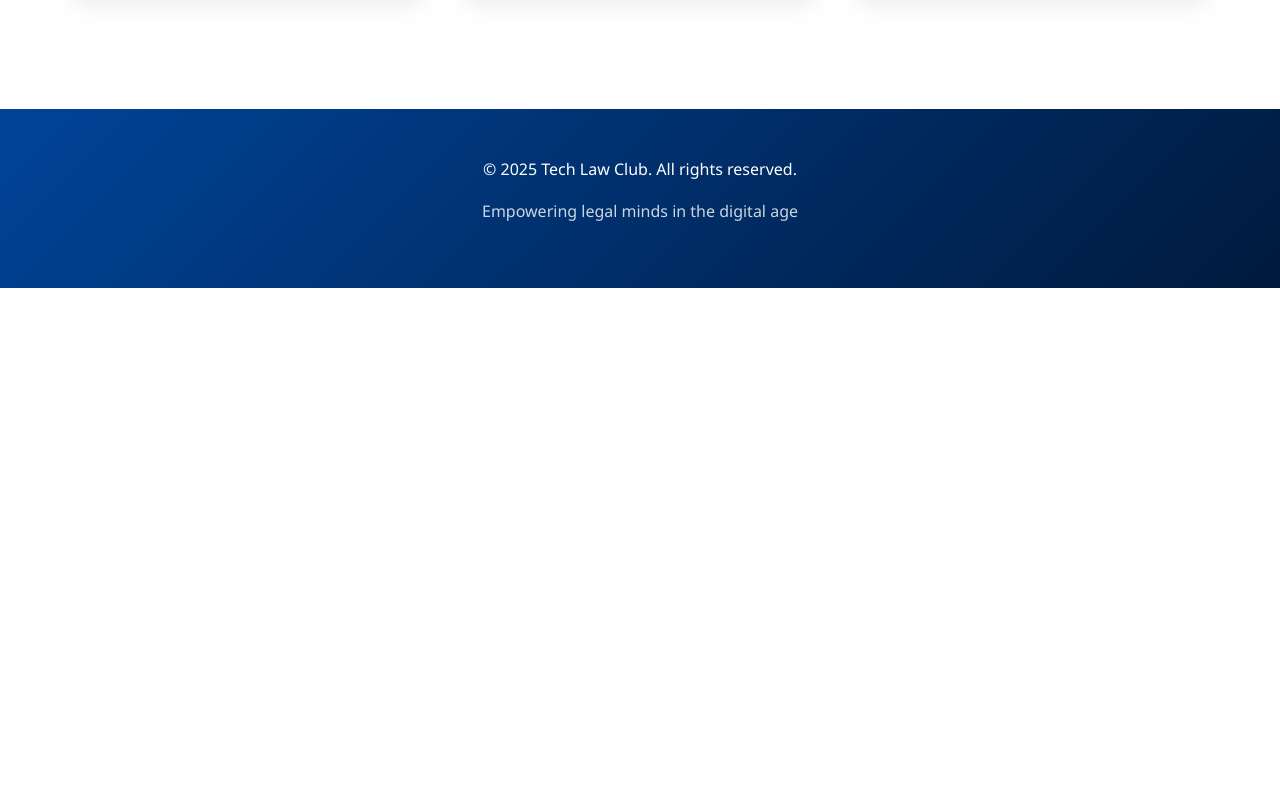
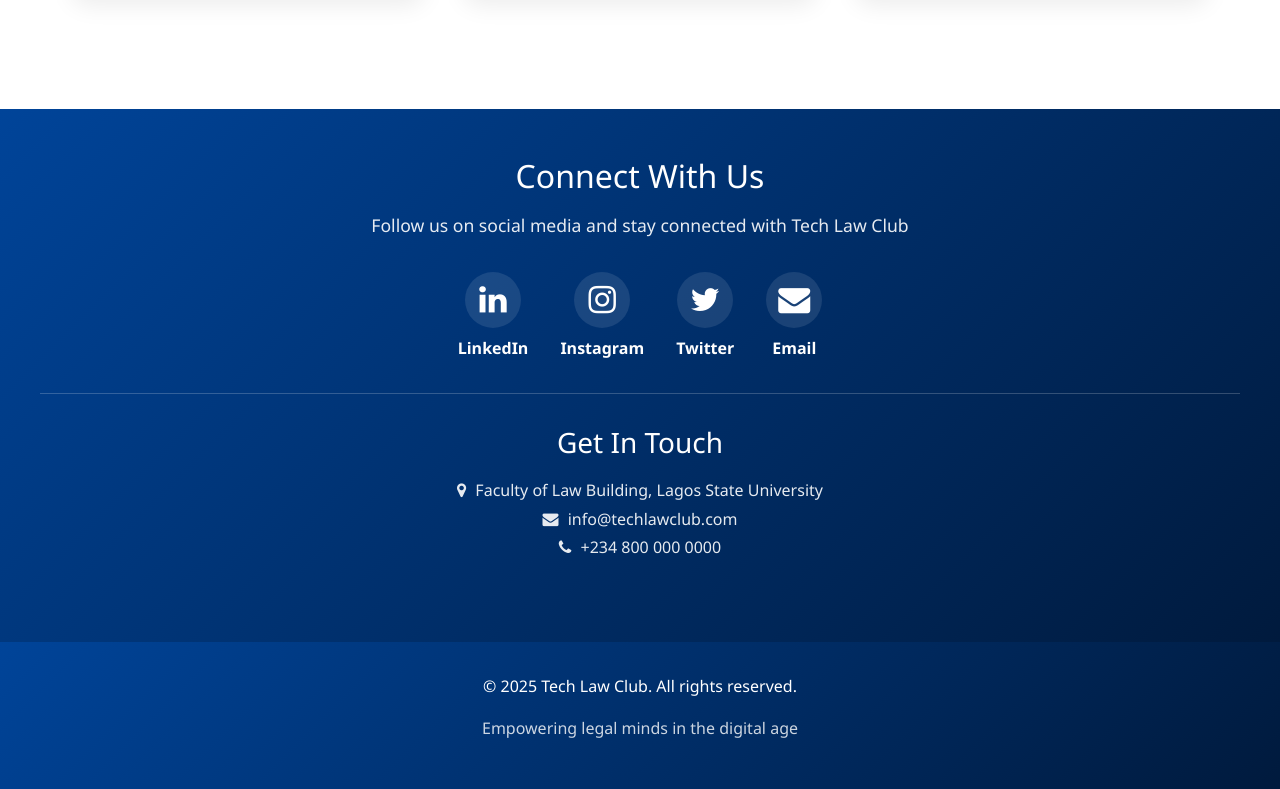
Before and after one commit to BIBIREDAVID/Tech-Law-club, a plain HTML site: page blog.html in a window 1280 px wide. Shown: the part 1233-2022 px from the top of the page. Before the commit the page ends 1521 px from the top, so only its background shows below. Drawn offline with Linux system fonts and the light colour scheme.

Commit message:
updated more functionaalities

```diff
--- a/blog.html
+++ b/blog.html
@@ -21,12 +21,28 @@
             --white: #ffffff;
             --light-gray: #f5f5f5;
             --text-gray: #333333;
+            --bg-color: #ffffff;
+            --card-bg: #ffffff;
+        }
+
+        /* Auto Dark Mode Support */
+        @media (prefers-color-scheme: dark) {
+            :root {
+                --white: #1a1a1a;
+                --light-gray: #2d2d2d;
+                --text-gray: #e0e0e0;
+                --bg-color: #121212;
+                --card-bg: #1e1e1e;
+                --primary-blue: #5da3ff;
+                --dark-blue: #4d94ff;
+            }
         }
 
         body {
             font-family: 'Segoe UI', Tahoma, Geneva, Verdana, sans-serif;
             line-height: 1.6;
             color: var(--text-gray);
+            background: var(--bg-color);
         }
 
         @keyframes fadeInUp {
@@ -48,12 +64,18 @@
         header {
             background: rgba(0, 68, 153, 0.95);
             backdrop-filter: blur(10px);
-            color: var(--white);
+            color: #ffffff;
             padding: 1rem 0;
             box-shadow: 0 4px 20px rgba(0,0,0,0.15);
             position: sticky;
             top: 0;
             z-index: 1000;
+        }
+
+        @media (prefers-color-scheme: dark) {
+            header {
+                background: rgba(29, 29, 29, 0.95);
+            }
         }
 
         nav {
@@ -81,7 +103,7 @@
         }
 
         .nav-links a {
-            color: var(--white);
+            color: #ffffff;
             text-decoration: none;
             transition: all 0.3s;
             position: relative;
@@ -118,16 +140,22 @@
         .hamburger span {
             width: 25px;
             height: 3px;
-            background: var(--white);
+            background: #ffffff;
             border-radius: 3px;
             transition: all 0.3s ease;
         }
 
         .page-header {
             background: linear-gradient(135deg, #0066cc, #004499);
-            color: var(--white);
+            color: #ffffff;
             padding: 3rem 2rem;
             text-align: center;
+        }
+
+        @media (prefers-color-scheme: dark) {
+            .page-header {
+                background: linear-gradient(135deg, #1a3a5c, #0d2438);
+            }
         }
 
         .page-header h1 {
@@ -153,7 +181,7 @@
         .filter-btn {
             padding: 0.7rem 1.5rem;
             border: 2px solid var(--primary-blue);
-            background: var(--white);
+            background: var(--card-bg);
             color: var(--primary-blue);
             border-radius: 25px;
             cursor: pointer;
@@ -164,7 +192,7 @@
 
         .filter-btn.active {
             background: linear-gradient(135deg, var(--primary-blue), var(--light-blue));
-            color: var(--white);
+            color: #ffffff;
             transform: scale(1.05);
             box-shadow: 0 4px 15px rgba(0,102,204,0.3);
         }
@@ -180,12 +208,18 @@
         }
 
         .blog-card {
-            background: var(--white);
+            background: var(--card-bg);
             border-radius: 15px;
             box-shadow: 0 8px 25px rgba(0,0,0,0.08);
             overflow: hidden;
             transition: all 0.4s cubic-bezier(0.4, 0, 0.2, 1);
             position: relative;
+        }
+
+        @media (prefers-color-scheme: dark) {
+            .blog-card {
+                box-shadow: 0 8px 25px rgba(0,0,0,0.5);
+            }
         }
 
         .blog-card::before {
@@ -235,7 +269,7 @@
         .blog-category {
             display: inline-block;
             background: linear-gradient(135deg, var(--primary-blue), var(--light-blue));
-            color: var(--white);
+            color: #ffffff;
             padding: 0.3rem 0.8rem;
             border-radius: 15px;
             font-size: 0.8rem;
@@ -259,16 +293,121 @@
 
         .btn:hover {
             background: var(--primary-blue);
-            color: var(--white);
+            color: #ffffff;
             transform: translateY(-2px);
+        }
+
+        /* Connect With Us Footer Section */
+        .connect-footer {
+            background: linear-gradient(135deg, var(--dark-blue), #001a3d);
+            color: #ffffff;
+            padding: 3rem 2rem;
+            margin-top: 4rem;
+        }
+
+        @media (prefers-color-scheme: dark) {
+            .connect-footer {
+                background: linear-gradient(135deg, #1a1a1a, #000000);
+            }
+        }
+
+        .connect-container {
+            max-width: 1200px;
+            margin: 0 auto;
+            text-align: center;
+        }
+
+        .connect-footer h2 {
+            font-size: 2rem;
+            margin-bottom: 1rem;
+            color: #ffffff;
+        }
+
+        .connect-footer p {
+            font-size: 1.1rem;
+            margin-bottom: 2rem;
+            opacity: 0.9;
+        }
+
+        .social-links {
+            display: flex;
+            justify-content: center;
+            gap: 2rem;
+            flex-wrap: wrap;
+            margin-bottom: 2rem;
+        }
+
+        .social-link {
+            display: flex;
+            flex-direction: column;
+            align-items: center;
+            gap: 0.5rem;
+            text-decoration: none;
+            color: #ffffff;
+            transition: all 0.3s;
+        }
+
+        .social-link:hover {
+            transform: translateY(-5px);
+        }
+
+        .social-icon {
+            display: flex;
+            justify-content: center;
+            align-items: center;
+            width: 3.5rem;
+            height: 3.5rem;
+            border-radius: 50%;
+            background: rgba(255,255,255,0.1);
+            transition: all 0.3s;
+        }
+
+        .social-icon i {
+            font-size: 2rem;
+            color: #ffffff;
+        }
+
+        .social-link:hover .social-icon {
+            background: #ffffff;
+            transform: scale(1.1);
+        }
+
+        .social-link:hover .social-icon i {
+            color: var(--primary-blue);
+        }
+
+        .social-label {
+            font-weight: 600;
+            color: #ffffff;
+        }
+
+        .contact-info {
+            margin-top: 2rem;
+            padding-top: 2rem;
+            border-top: 1px solid rgba(255,255,255,0.2);
+        }
+
+        .contact-info h3 {
+            margin-bottom: 1rem;
+            color: #ffffff;
+        }
+
+        .contact-info p {
+            font-size: 1rem;
+            line-height: 1.8;
         }
 
         footer {
             background: linear-gradient(135deg, var(--dark-blue), #001a3d);
-            color: var(--white);
+            color: #ffffff;
             text-align: center;
-            padding: 3rem 2rem;
-            margin-top: 4rem;
+            padding: 2rem;
+        }
+
+        @media (prefers-color-scheme: dark) {
+            footer {
+                background: linear-gradient(135deg, #0d0d0d, #000000);
+            }
         }
 
         footer p {
@@ -297,6 +436,12 @@
                 gap: 0;
                 transition: right 0.4s ease;
                 box-shadow: -5px 0 15px rgba(0,0,0,0.3);
+            }
+
+            @media (prefers-color-scheme: dark) {
+                .nav-links {
+                    background: rgba(29, 29, 29, 0.98);
+                }
             }
 
             .nav-links.active {
@@ -329,43 +474,18 @@
             .container {
                 padding: 2rem 1rem;
             }
+
+            .social-links {
+                gap: 1rem;
             }
-        /* MOBILE OVERFLOW FIX */
+        }
+
         html, body {
             overflow-x: hidden;
             width: 100%;
             max-width: 100vw;
             margin: 0;
             padding: 0;
-}
-
-* {
-    box-sizing: border-box;
-}
-
-@media (max-width: 768px) {
-    .container,
-    .hero,
-    .page-header,
-    nav,
-    footer {
-        width: 100%;
-        max-width: 100vw;
-        padding-left: 1rem;
-        padding-right: 1rem;
-        box-sizing: border-box;
-    }
-
-    .hero::before,
-    .hero::after {
-        width: 250px;
-        height: 250px;
-    }
-
-    h1, h2, h3 {
-        word-wrap: break-word;
-        overflow-wrap: break-word;
-    }
         }
     </style>
 </head>
@@ -383,7 +503,7 @@
                 <li><a href="blog.html" class="active">Blog</a></li>
                 <li><a href="resources.html">Resources</a></li>
                 <li><a href="chatbot.html">Chatbot</a></li>
-                <li><a href=".people.html">People</a></li>
+                <li><a href="people.html">People</a></li>
             </ul>
         </nav>
     </header>
@@ -404,13 +524,59 @@
         <div id="blogGrid" class="blog-grid"></div>
     </div>
 
+    <!-- Connect With Us Footer -->
+    <div class="connect-footer">
+        <div class="connect-container">
+            <h2>Connect With Us</h2>
+            <p>Follow us on social media and stay connected with Tech Law Club</p>
+
+            <div class="social-links">
+                <a href="https://www.linkedin.com/company/techlawclub" target="_blank" class="social-link">
+                    <div class="social-icon">
+                        <i class="fa fa-linkedin"></i>
+                    </div>
+                    <span class="social-label">LinkedIn</span>
+                </a>
+
+                <a href="https://www.instagram.com/techlawclub" target="_blank" class="social-link">
+                    <div class="social-icon">
+                        <i class="fa fa-instagram"></i>
+                    </div>
+                    <span class="social-label">Instagram</span>
+                </a>
+
+                <a href="https://twitter.com/techlawclub" target="_blank" class="social-link">
+                    <div class="social-icon">
+                        <i class="fa fa-twitter"></i>
+                    </div>
+                    <span class="social-label">Twitter</span>
+                </a>
+
+                <a href="mailto:info@techlawclub.com" class="social-link">
+                    <div class="social-icon">
+                        <i class="fa fa-envelope"></i>
+                    </div>
+                    <span class="social-label">Email</span>
+                </a>
+            </div>
+
+            <div class="contact-info">
+                <h3>Get In Touch</h3>
+                <p>
+                    <i class="fa fa-map-marker" style="margin-right: 5px;"></i> Faculty of Law Building, Lagos State University<br>
+                    <i class="fa fa-envelope" style="margin-right: 5px;"></i> info@techlawclub.com<br>
+                    <i class="fa fa-phone" style="margin-right: 5px;"></i> +234 800 000 0000
+                </p>
+            </div>
+        </div>
+    </div>
+
     <footer>
         <p>&copy; 2025 Tech Law Club. All rights reserved.</p>
         <p style="margin-top: 0.5rem; opacity: 0.8;">Empowering legal minds in the digital age</p>
     </footer>
 
     <script>
-        // Blog posts data
         const blogPosts = [
             {
                 id: 1,
@@ -503,7 +669,6 @@
             }
         });
 
-        // Initialize
         renderBlog();
     </script>
 </body>
```
Lines whose indentation alone changed are shown as unchanged.
